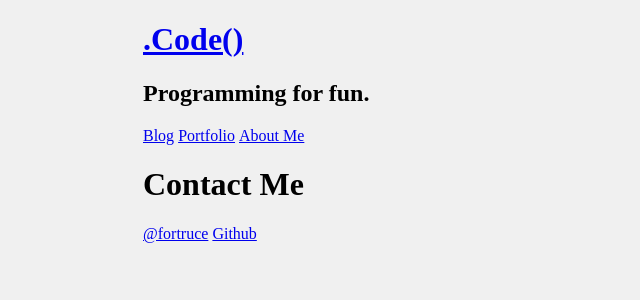
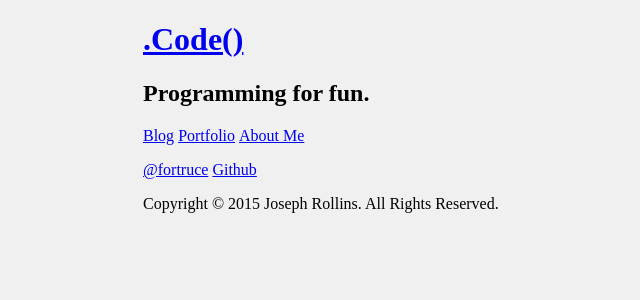
Before and after one commit to fortruce/fortruce.github.io, a Jekyll site: the page built from index.html, in a window 1280 px wide. Shown: the top 300 px of the page, without its empty margins (197-837 px from the left). Built offline with Jekyll 4.4.1, drawn with Linux system fonts in a browser that asks for light colours; the list of posts is cut into pages by our own code.

Commit message:
restructure footer and add classes for styling

```diff
--- a/_includes/footer.html
+++ b/_includes/footer.html
@@ -1,7 +1,7 @@
-<footer>
-  <h1>Contact Me</h1>
-  <ul class="hnav">
+<footer class="footer">
+  <ul class="hnav footer__social">
     <li><a href="https://twitter.com/fortruce">@fortruce</a></li>
     <li><a href="https://github.com/fortruce">Github</a></li>
   </ul>
+  <p class="footer__copy">Copyright &copy 2015 Joseph Rollins. All Rights Reserved.</p>
 </footer>
```
